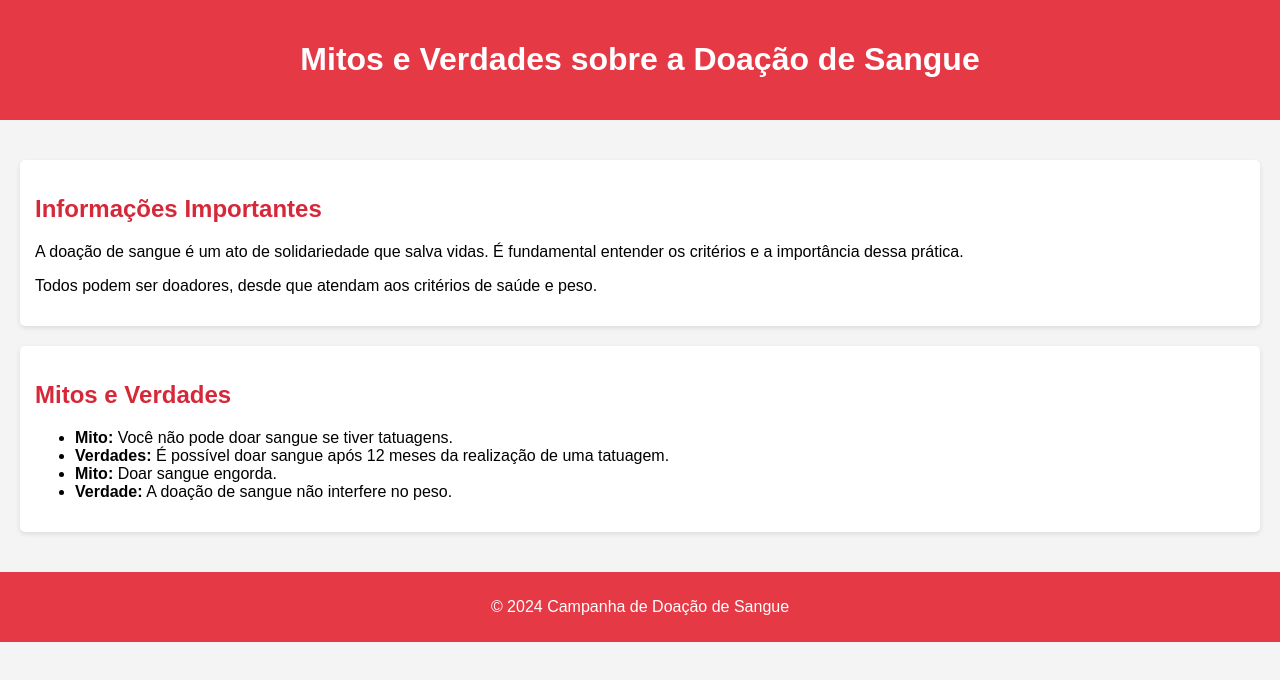
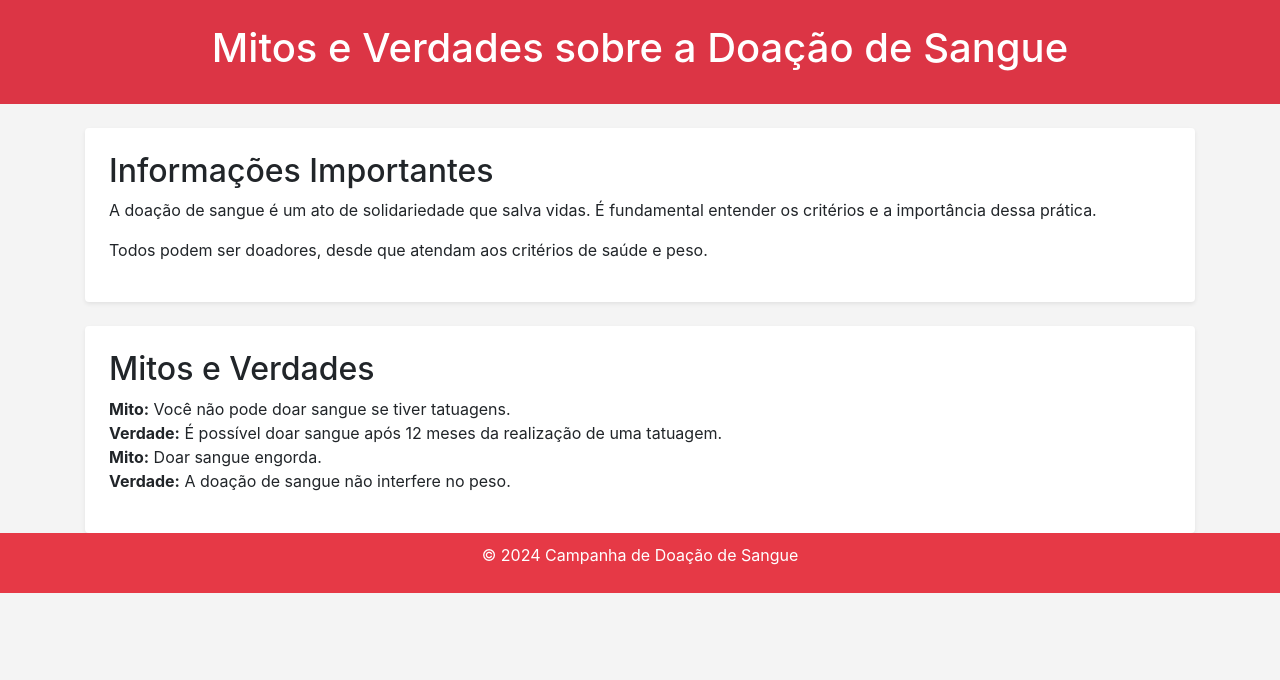
Before and after one commit to LauraEliza19/doacao_de_sangue, a plain HTML site: page index.html in a window 1280 px wide. Drawn offline with nearby package versions, Linux system fonts and the light colour scheme.

Commit message:
adding bootstrap

```diff
--- a/index.html
+++ b/index.html
@@ -4,24 +4,35 @@
     <meta charset="UTF-8">
     <meta name="viewport" content="width=device-width, initial-scale=1.0">
     <title>Mitos e Verdades sobre a Doação de Sangue</title>
-    <link rel="stylesheet" href="styles.css">
+    <link rel="stylesheet" href="https://maxcdn.bootstrapcdn.com/bootstrap/4.5.2/css/bootstrap.min.css">
+    <style>
+        body {
+            background-color: #f4f4f4;
+        }
+        footer {
+            text-align: center;
+            padding: 10px 0;
+            background-color: #e63946;
+            color: white;
+        }
+    </style>
 </head>
 <body>
-    <header>
+    <header class="bg-danger text-white text-center p-4">
         <h1>Mitos e Verdades sobre a Doação de Sangue</h1>
     </header>
-    <main>
-        <section class="informacoes">
+    <main class="container mt-4">
+        <section class="informacoes bg-white p-4 rounded shadow-sm mb-4">
             <h2>Informações Importantes</h2>
             <p>A doação de sangue é um ato de solidariedade que salva vidas. É fundamental entender os critérios e a importância dessa prática.</p>
             <p>Todos podem ser doadores, desde que atendam aos critérios de saúde e peso.</p>
         </section>
 
-        <section class="mitos-verdades">
+        <section class="mitos-verdades bg-white p-4 rounded shadow-sm">
             <h2>Mitos e Verdades</h2>
-            <ul>
+            <ul class="list-unstyled">
                 <li><strong>Mito:</strong> Você não pode doar sangue se tiver tatuagens.</li>
-                <li><strong>Verdades:</strong> É possível doar sangue após 12 meses da realização de uma tatuagem.</li>
+                <li><strong>Verdade:</strong> É possível doar sangue após 12 meses da realização de uma tatuagem.</li>
                 <li><strong>Mito:</strong> Doar sangue engorda.</li>
                 <li><strong>Verdade:</strong> A doação de sangue não interfere no peso.</li>
             </ul>
@@ -30,5 +41,9 @@
     <footer>
         <p>&copy; 2024 Campanha de Doação de Sangue</p>
     </footer>
+    <script src="https://code.jquery.com/jquery-3.5.1.slim.min.js"></script>
+    <script src="https://cdn.jsdelivr.net/npm/@popperjs/core@2.9.2/dist/umd/popper.min.js"></script>
+    <script src="https://maxcdn.bootstrapcdn.com/bootstrap/4.5.2/js/bootstrap.min.js"></script>
+
 </body>
 </html>
--- a/styles.css
+++ b/styles.css
@@ -1,4 +1,4 @@
-body {
+/* body {
     font-family: Arial, sans-serif;
     margin: 0;
     padding: 0;
@@ -33,4 +33,4 @@ footer {
     padding: 10px 0;
     background-color: #e63946;
     color: white;
-}
+} */
```
Also changed, not shown: img/logo.jpg (added).
